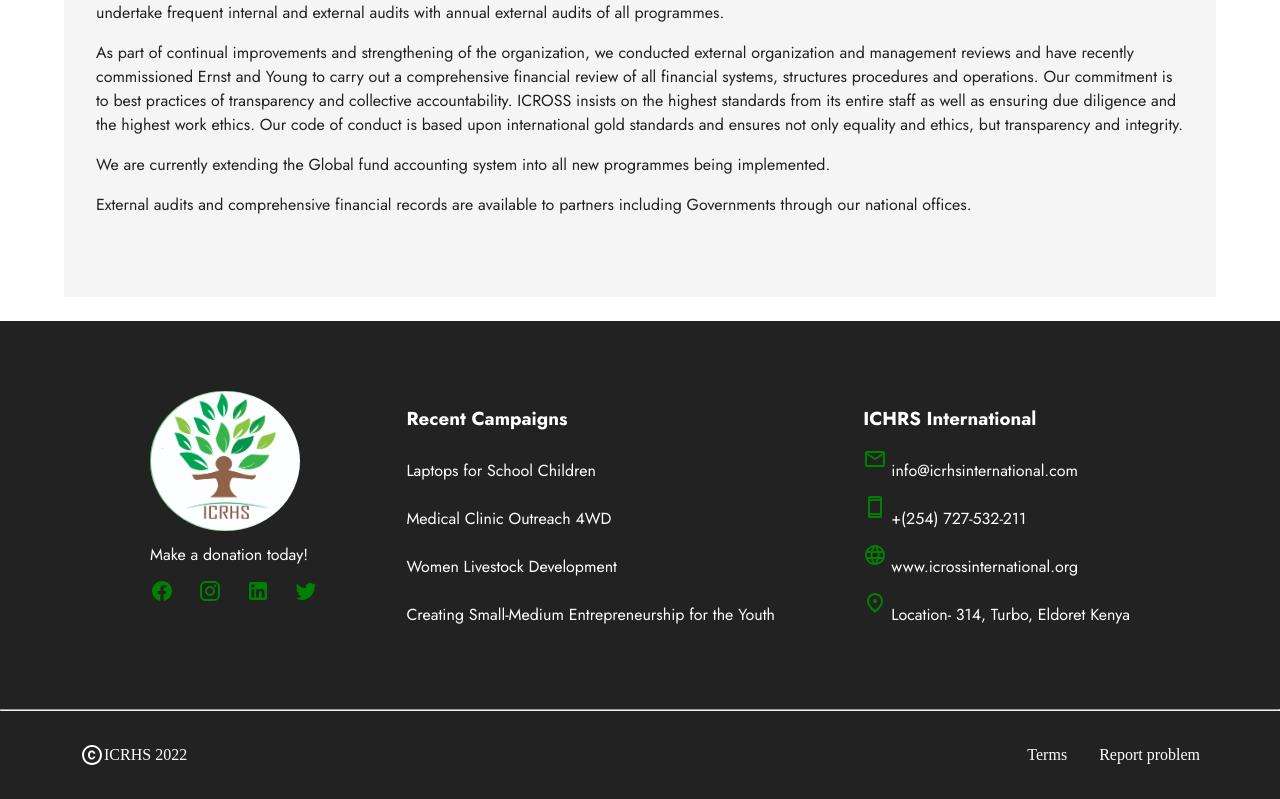
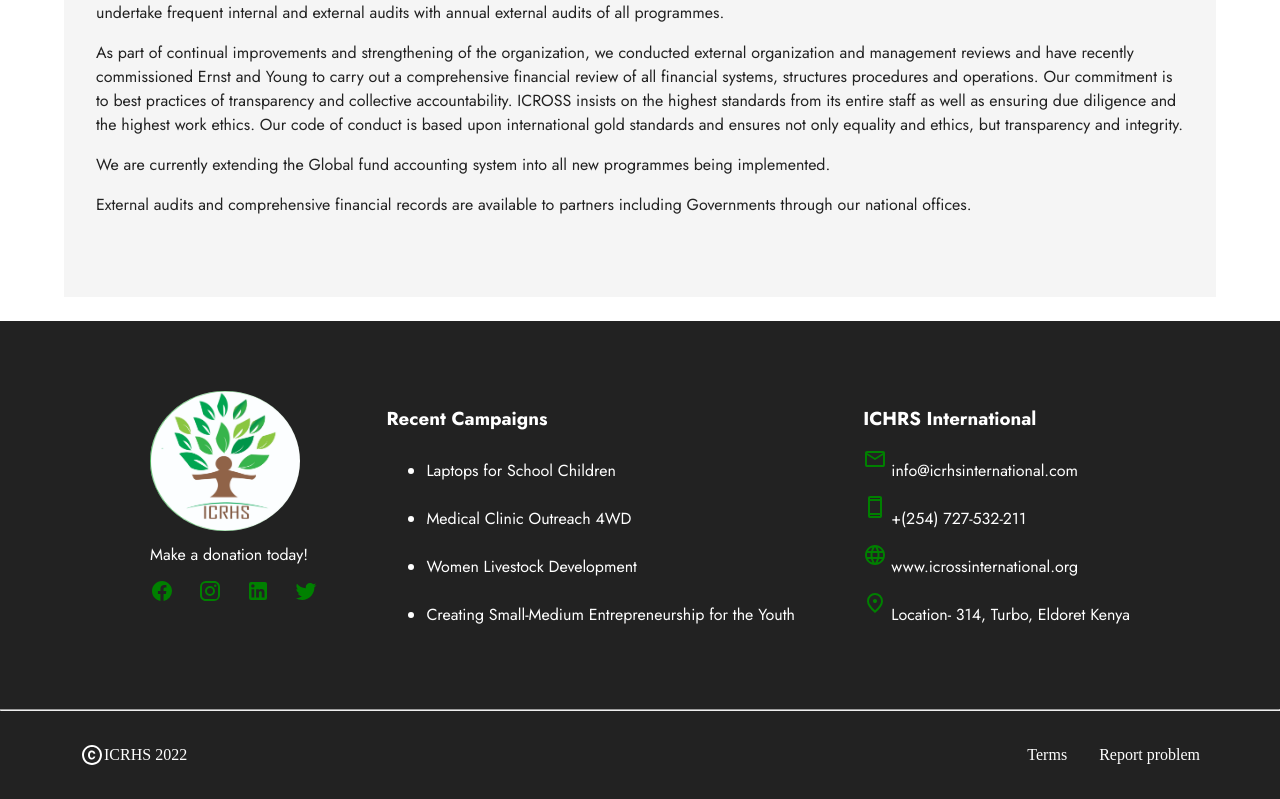
Before and after one commit to Mutisostud02/ICRHS, a React (Vite) app: page /about in a window 1280 px wide. Shown: the part 2177-2976 px from the top of the page. Built offline with nearby package versions, Linux system fonts and the light colour scheme.

Commit message:
added links to the footer and logic to scroll to the top if link links to same page

```diff
--- a/src/components/footer.jsx
+++ b/src/components/footer.jsx
@@ -1,3 +1,4 @@
+import { Link } from "react-router-dom"
 export default function FooterDetails() {
     return (
         <div className="section4">
@@ -26,10 +27,14 @@
     return (
         <div className="footer-info2">
             <h3>Recent Campaigns</h3>
-            <a href="">Laptops for School Children</a>
-            <a href="">Medical Clinic Outreach 4WD</a>
-            <a href="">Women Livestock Development</a>
-            <a href="">Creating Small-Medium Entrepreneurship for the Youth</a>
+            <ul>
+            <li><Link onClick={() => window.scrollTo(0, 0)} to="/about">Laptops for School Children</Link></li>
+            <li><Link onClick={() => window.scrollTo(0, 0)} to="/about">Medical Clinic Outreach 4WD</Link></li>
+            <li><Link onClick={() => window.scrollTo(0, 0)} to="/about">Women Livestock Development</Link></li>
+            <li><Link onClick={() => window.scrollTo(0, 0)} to="/about">Creating Small-Medium Entrepreneurship for the Youth</Link></li>
+
+            </ul>
+
         </div>
     )
 }
```
